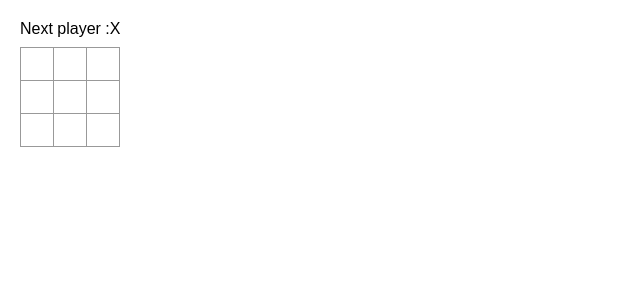
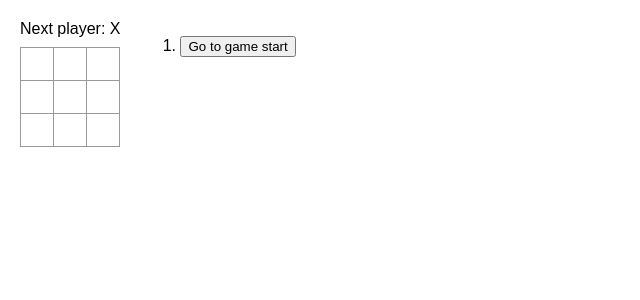
Before and after one commit to Gaurav0203Shetty/Next-Dashboard, a React (Create React App) app in the folder Tic-Tac-Toe/: page / in a window 1280 px wide. Shown: the top 300 px of the page, without its empty margins (0-640 px from the left). Built offline with nearby package versions, Linux system fonts and the light colour scheme.

Commit message:
App.js updated

```diff
--- a/Tic-Tac-Toe/src/App.js
+++ b/Tic-Tac-Toe/src/App.js
@@ -1,32 +1,35 @@
-import {use, useState} from 'react'
+import { useState } from 'react';
 
-function Square({value, onSquareClick}) {
-  return <button className="square" onClick={onSquareClick}>
+function Square({ value, onSquareClick }) {
+  return (
+    <button className="square" onClick={onSquareClick}>
       {value}
-  </button>;
+    </button>
+  );
 }
 
-function Board({xIsNext, squares, onPlay}) {
+function Board({ xIsNext, squares, onPlay }) {
   function handleClick(i) {
-    if(squares[i] || calculateWinner(squares)) {
+    if (calculateWinner(squares) || squares[i]) {
       return;
     }
-    const nextSquares = squares.slice()
+    const nextSquares = squares.slice();
     if (xIsNext) {
-      nextSquares[i] = "X"
+      nextSquares[i] = 'X';
     } else {
-      nextSquares[i] = "O"
+      nextSquares[i] = 'O';
     }
-    onPlay(nextSquares)
+    onPlay(nextSquares);
   }
-  const winner = calculateWinner(squares)
-  let status
-  if(winner) {
-    status = "Winner :" + winner
+
+  const winner = calculateWinner(squares);
+  let status;
+  if (winner) {
+    status = 'Winner: ' + winner;
+  } else {
+    status = 'Next player: ' + (xIsNext ? 'X' : 'O');
   }
-  else {
-    status = "Next player :" + (xIsNext ? "X" : "O")
-  }
+
   return (
     <>
       <div className="status">{status}</div>
@@ -46,27 +49,47 @@
         <Square value={squares[8]} onSquareClick={() => handleClick(8)} />
       </div>
     </>
-  )
+  );
 }
 
 export default function Game() {
-  const [xIsNext, setXIsNext] = useState(true)
-  const [history, setHistory] = useState([Array(9).fill(null)])
-  const currentSquares = history[history.length-1]
+  const [xIsNext, setXIsNext] = useState(true);
+  const [history, setHistory] = useState([Array(9).fill(null)]);
+  const currentSquares = history[history.length - 1];
+
   function handlePlay(nextSquares) {
-    setHistory([...history, nextSquares])
-    setXIsNext(!xIsNext)
+    setHistory([...history, nextSquares]);
+    setXIsNext(!xIsNext);
   }
+
+  function jumpTo(nextMove) {
+    // TODO
+  }
+
+  const moves = history.map((squares, move) => {
+    let description;
+    if (move > 0) {
+      description = 'Go to move #' + move;
+    } else {
+      description = 'Go to game start';
+    }
+    return (
+      <li>
+        <button onClick={() => jumpTo(move)}>{description}</button>
+      </li>
+    );
+  });
+
   return (
     <div className="game">
       <div className="game-board">
-        <Board xIsNext={xIsNext} squares={currentSquares} onPlay={handlePlay}/>
+        <Board xIsNext={xIsNext} squares={currentSquares} onPlay={handlePlay} />
       </div>
-      <div className="gaame-info">
-        <ol></ol>
+      <div className="game-info">
+        <ol>{moves}</ol>
       </div>
     </div>
-  )
+  );
 }
 
 function calculateWinner(squares) {
@@ -78,7 +101,7 @@
     [1, 4, 7],
     [2, 5, 8],
     [0, 4, 8],
-    [2, 4, 6]
+    [2, 4, 6],
   ];
   for (let i = 0; i < lines.length; i++) {
     const [a, b, c] = lines[i];
```
Lines whose indentation alone changed are shown as unchanged.
